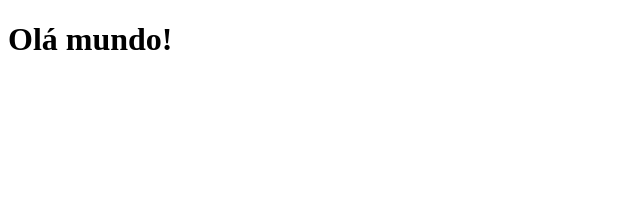
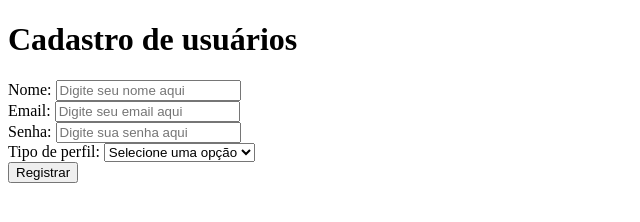
Before and after one commit to dacostavictor/Gerenciamento-de-empr-stimos-de-livros, a website: page public/index.html in a window 1280 px wide. Shown: the whole page, without its empty margins (0-640 px from the left). Drawn offline with Linux system fonts and the light colour scheme.

Commit message:
formulário de cadastro

```diff
--- a/public/index.html
+++ b/public/index.html
@@ -7,7 +7,48 @@
     <link rel="stylesheet" href="style.css" />
   </head>
   <body>
-    <h1>Olá mundo!</h1>
+    <h1>Cadastro de usuários</h1>
+    <form method="post">
+      <label for="nome">Nome:</label>
+      <input
+        type="text"
+        placeholder="Digite seu nome aqui"
+        name="nome"
+        id="nome"
+        required
+      />
+      <br />
+
+      <label for="email">Email:</label>
+      <input
+        type="text"
+        placeholder="Digite seu email aqui"
+        name="email"
+        id="email"
+        required
+      />
+      <br />
+
+      <label for="senha">Senha:</label>
+      <input
+        type="text"
+        placeholder="Digite sua senha aqui"
+        name="senha"
+        id="senha"
+        required
+      />
+      <br />
+
+      <label for="perfil">Tipo de perfil:</label>
+      <select name="perfil" id="perfil" required>
+        <option value="" disabled selected>Selecione uma opção</option>
+        <option value="leitor">Leitor</option>
+        <option value="bibliotecario">Bibliotecario</option>
+      </select>
+      <br />
+
+      <button type="submit">Registrar</button>
+    </form>
 
     <script src="script.js"></script>
   </body>
--- a/public/script.js
+++ b/public/script.js
@@ -0,0 +1,4 @@
+const nome = document.getElementById("nome");
+const email = document.getElementById("email");
+const senha = document.getElementById("senha");
+const perfil = document.getElementById("perfil").value;
```
